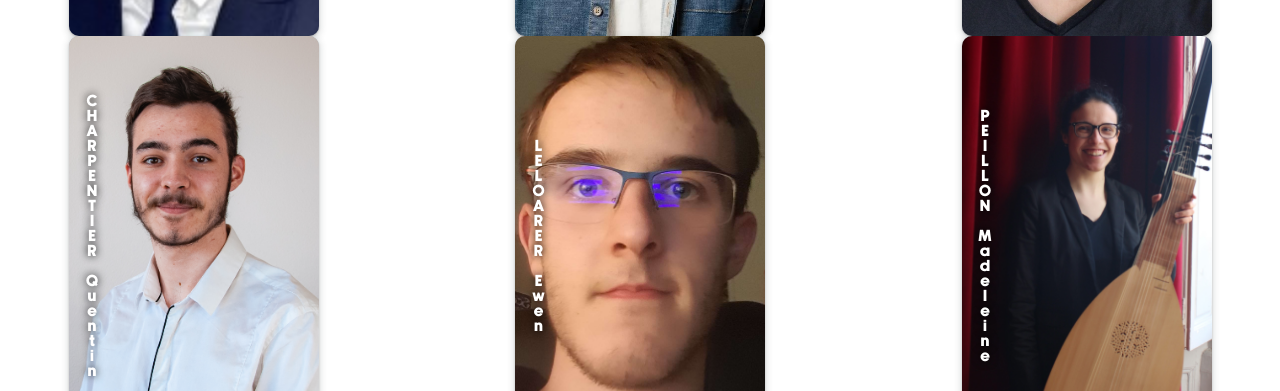
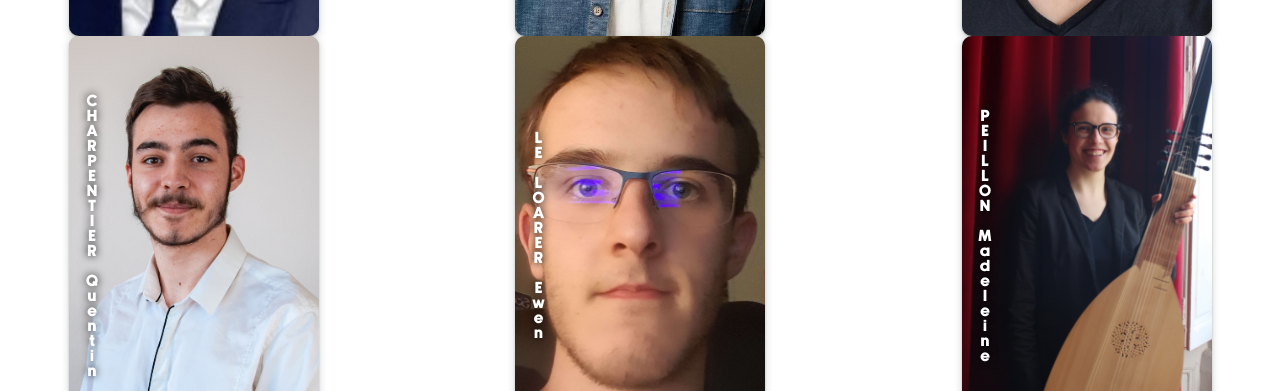
Before and after one commit to Kane0086/BlackSwanStudioWebsite, a React (Create React App) app: page / in a window 1280 px wide. Shown: the part 3080-3471 px from the top of the page. Built offline with nearby package versions, Linux system fonts and the light colour scheme.

Commit message:
[FIX] Fix ewen

```diff
--- a/src/components/Staff.js
+++ b/src/components/Staff.js
@@ -19,7 +19,7 @@ function Staff() {
                     <TeamBox img={paul} name="LYNCH Paul" text="Définit la stratégie marketing globale et crée du contenu engageant."></TeamBox>
                     <TeamBox img={theo} name="RIVIERE Théo" text="Elabore les visuels des jeux et l'identité graphique du studio."></TeamBox>
                     <TeamBox img={quentin} name="CHARPENTIER Quentin" text="Travaille activement pour rendre l'expérience de jeu agréable."></TeamBox>
-                    <TeamBox img={ewen} name="LELOARER Ewen" text="Explore différentes perspectives pour enrichir et faire évoluer le gameplay."></TeamBox>
+                    <TeamBox img={ewen} name="LE LOARER Ewen" text="Explore différentes perspectives pour enrichir et faire évoluer le gameplay."></TeamBox>
                     <TeamBox img={madeleine} name="PEILLON Madeleine" text="Musicienne de formation, créée l'identité musicale des jeux."></TeamBox>
                     <TeamBox img={eric} name="ORESKOVIC Eric" text='Directeur scénaristique "Je mets en place le scénario des jeux du studio".'></TeamBox>
                     <TeamBox img={l} name="BASSAGAL Louis" text="Passionné de développement de mécaniques de jeu immersives."></TeamBox>
```
